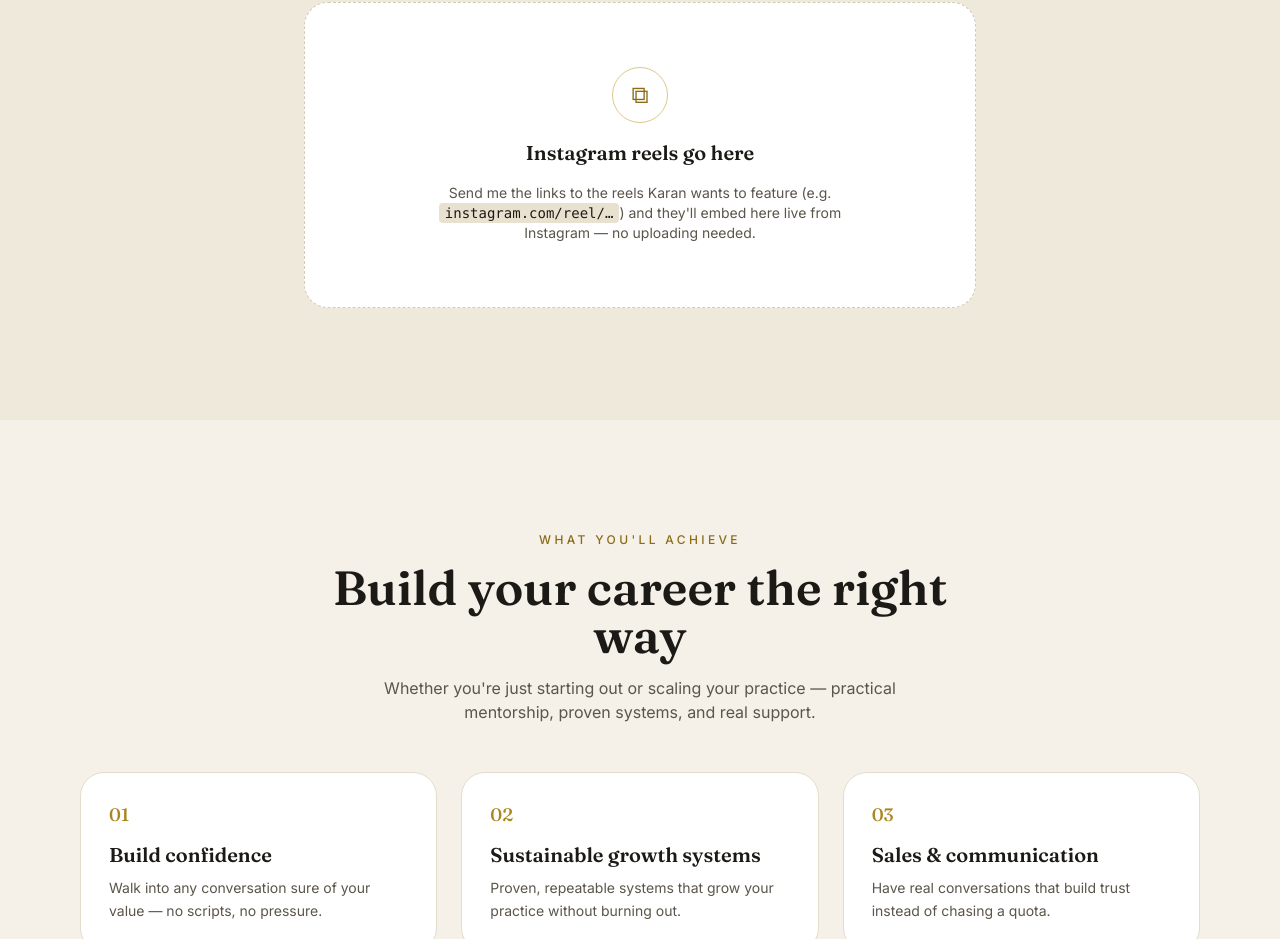
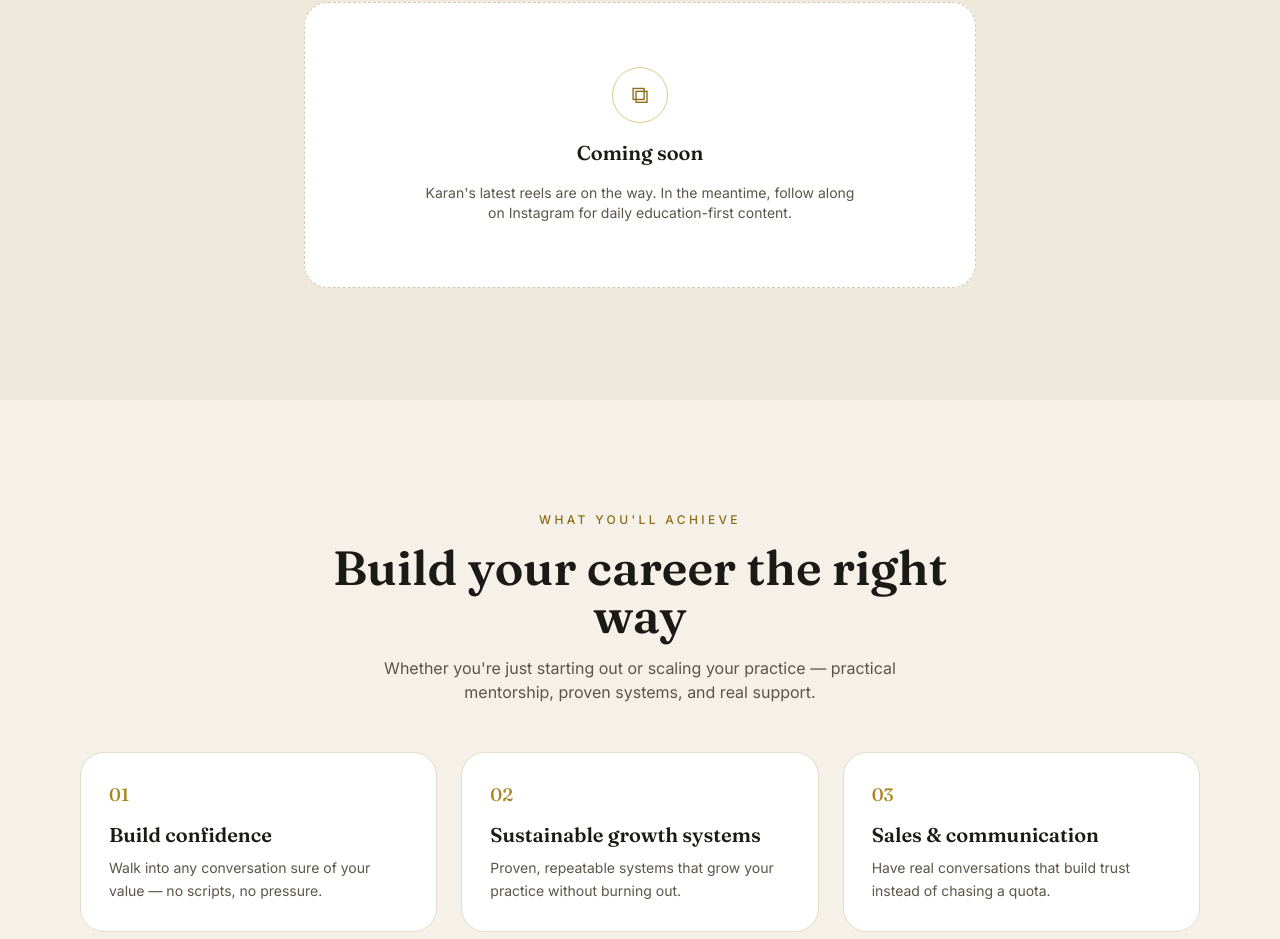
Before and after one commit to opsverasystems-h/Karanpurba, a Next.js app: page / in a window 1280 px wide. Shown: the part 5095-6034 px from the top of the page. Built offline with nearby package versions, Linux system fonts and the light colour scheme.

Commit message:
Replace Reels dev-instruction placeholder with public 'Coming soon'
Co-Authored-By: Claude Opus 4.8 <noreply@anthropic.com>

```diff
--- a/components/Reels.tsx
+++ b/components/Reels.tsx
@@ -53,15 +53,11 @@ export function Reels() {
                 ⧉
               </span>
               <h3 className="font-display text-xl font-semibold text-ink">
-                Instagram reels go here
+                Coming soon
               </h3>
               <p className="max-w-md text-sm text-ink-soft">
-                Send me the links to the reels Karan wants to feature (e.g.{" "}
-                <code className="rounded bg-paper-deep px-1.5 py-0.5 text-ink">
-                  instagram.com/reel/…
-                </code>
-                ) and they&apos;ll embed here live from Instagram — no uploading
-                needed.
+                Karan&apos;s latest reels are on the way. In the meantime, follow
+                along on Instagram for daily education-first content.
               </p>
             </div>
           </Reveal>
```
